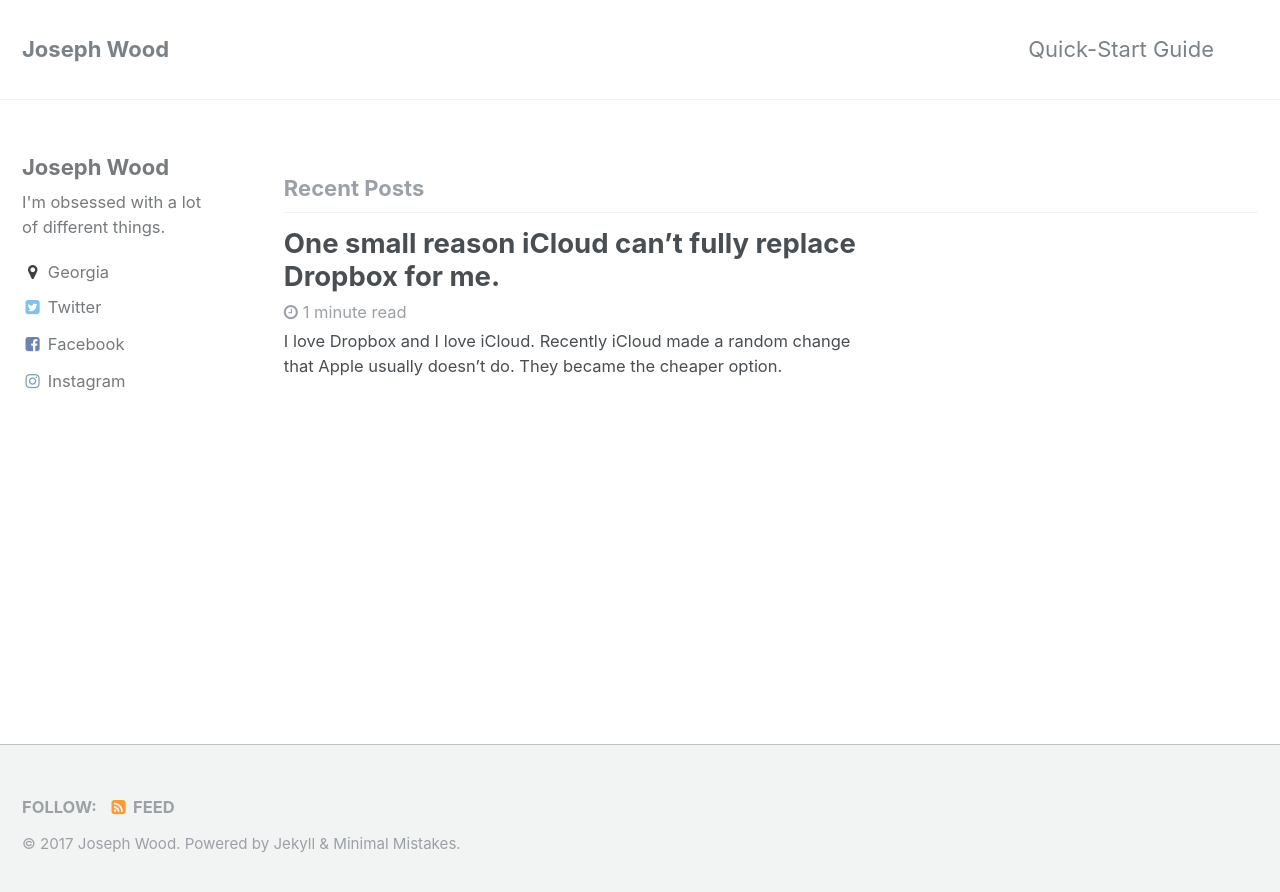
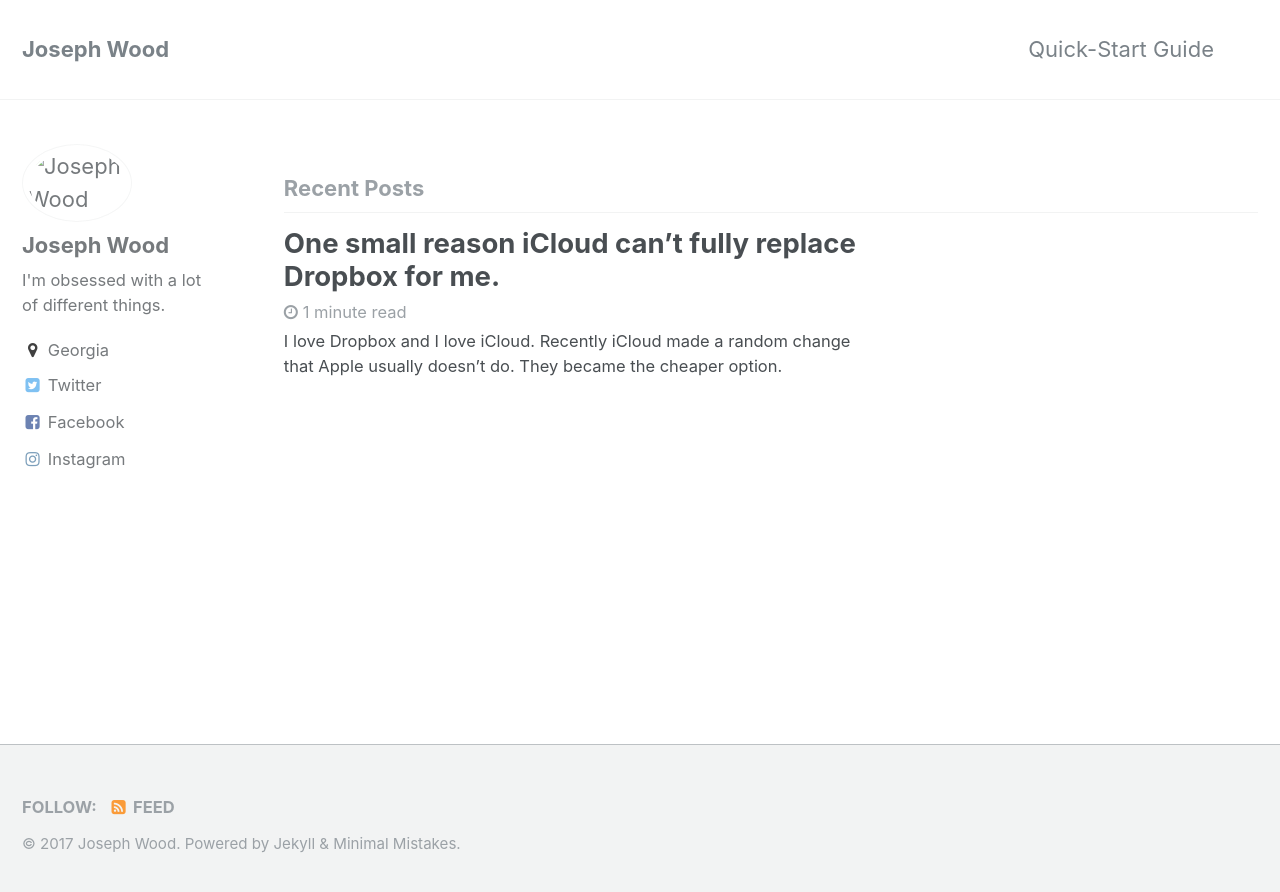
Before and after one commit to ithinkiamjoseph/minblog, a Jekyll site: the page built from index.html, in a window 1280 px wide. Shown: the top 892 px of the page. Built offline with Jekyll 4.4.1, drawn with Linux system fonts in a browser that asks for light colours; the list of posts is cut into pages by our own code.

Commit message:
Update _config.yml

```diff
--- a/_config.yml
+++ b/_config.yml
@@ -78,7 +78,7 @@
 # Site Author
 author:
   name             : "Joseph Wood"
-  avatar           : # path of avatar image, e.g. "/assets/images/bio-photo.jpg"
+  avatar           : /asses/images/character.png # path of avatar image, e.g. "/assets/images/bio-photo.jpg"
   bio              : "I'm obsessed with a lot of different things."
   location         : "Georgia"
   email            :
```
